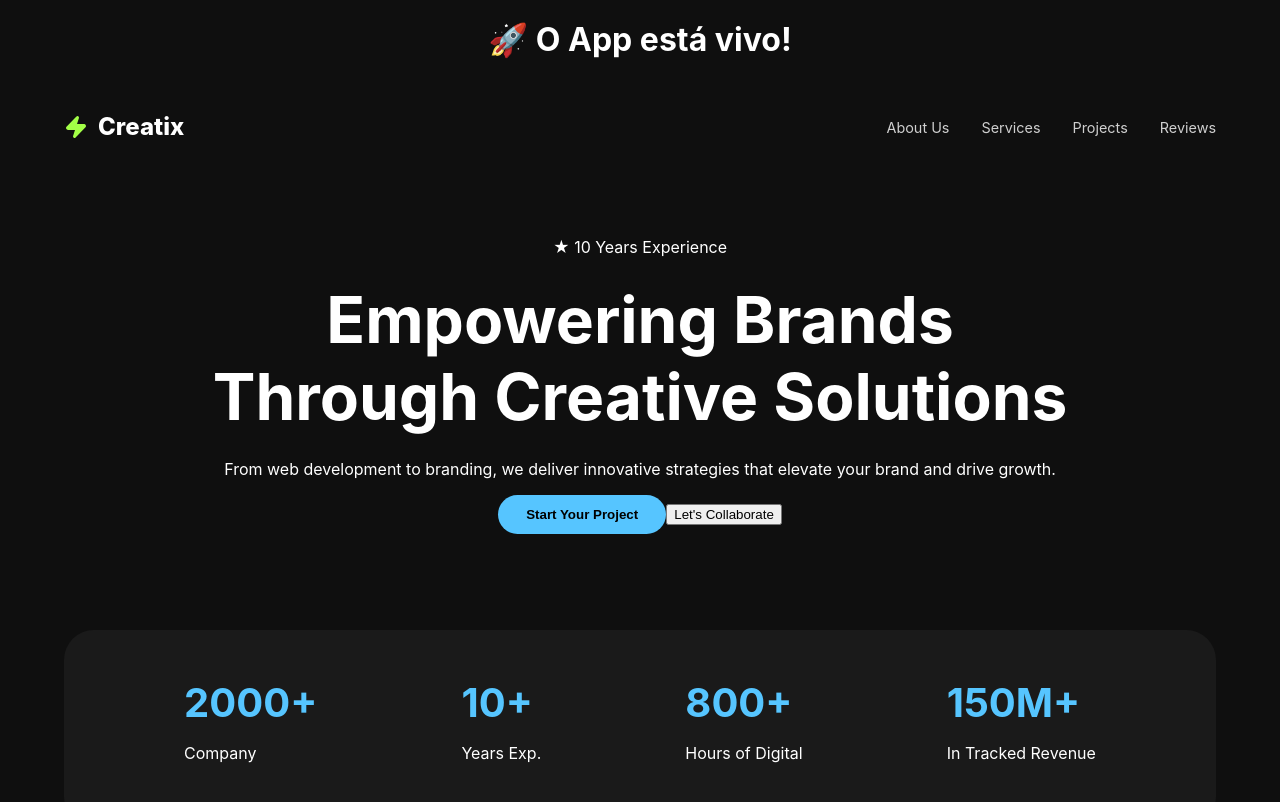
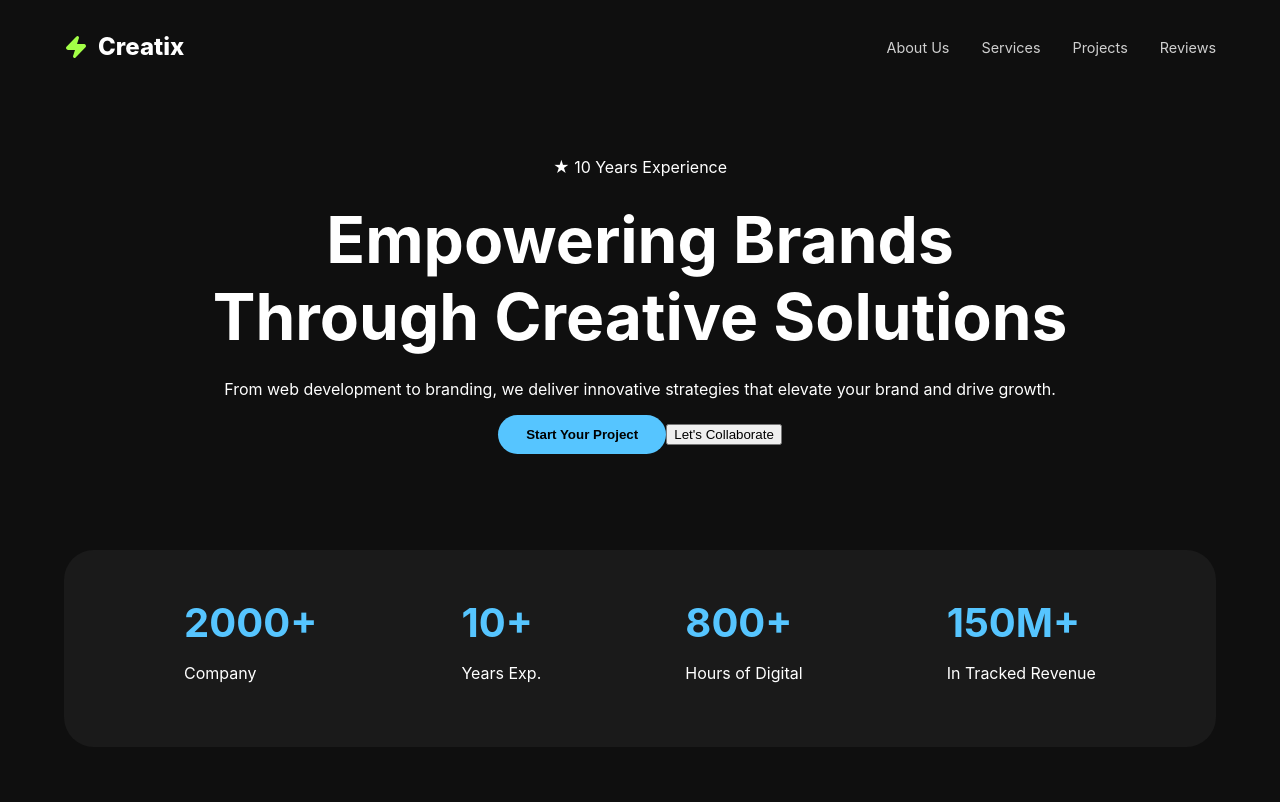
Before and after one commit to ShayeneFigueredo/site-maratona-sbc, a React (Vite) app: page / in a window 1280 px wide. Shown: the top 802 px of the page. Built offline with nearby package versions, Linux system fonts and the light colour scheme.

Commit message:
teste: editando projeto pelo terminal

```diff
--- a/src/App.jsx
+++ b/src/App.jsx
@@ -14,9 +14,6 @@ function App() {
   return (
     <div className="app-container">
       {/* Teste de cor para ver se o texto aparece */}
-      <h1 style={{ color: "white", textAlign: "center", marginTop: "20px" }}>
-        🚀 O App está vivo!
-      </h1>
 
       <Navbar />
       <Hero />
```
